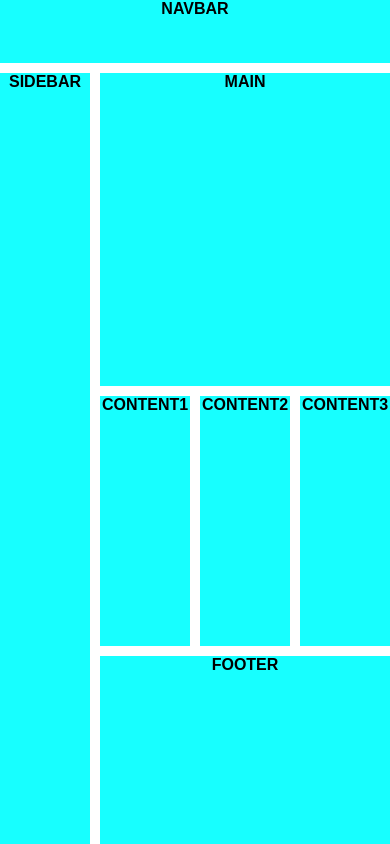
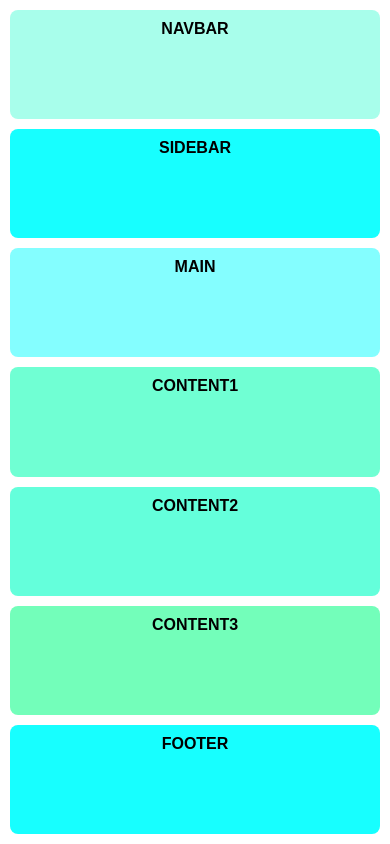
Before and after one commit to deekeh/bl-grid-layout, a plain HTML site: page index.html in a window 390 px wide. Drawn offline with Linux system fonts and the light colour scheme.

Commit message:
added background colors, responsiveness to task2

```diff
--- a/style/index.css
+++ b/style/index.css
@@ -17,6 +17,7 @@ body {
   grid-template-columns: repeat(4, 1fr);
   grid-template-rows: 1fr 5fr 4fr 3fr;
   gap: 10px;
+  padding: 10px;
 }
 
 body * {
@@ -24,20 +25,48 @@ body * {
   display: flex;
   justify-content: center;
   text-transform: uppercase;
+  padding-top: 10px;
+  border-radius: 8px;
 }
 
 .navbar {
+  background-color: #A8FEEB;
   grid-column: span 4;
 }
 
 .sidebar {
+  background-color: #17FFFF;
   grid-row: span 3;
 }
 
 .main {
+  background-color: #84FEFF;
   grid-column: span 3;
+}
+
+.content1 {
+  background-color: #70FFD3;
+}
+
+.content2 {
+  background-color: #64FFDB;
+}
+
+.content3 {
+  background-color: #73FEBA;
 }
 
 .footer {
   grid-column: span 3;
 }
+
+@media screen and (max-width: 576px) {
+  body {
+    grid-template-columns: 1fr;
+    grid-template-rows: repeat(7, 1fr);
+  }
+  body * {
+    grid-row: auto / auto !important;
+    grid-column: auto / auto !important;
+  }
+}
```
